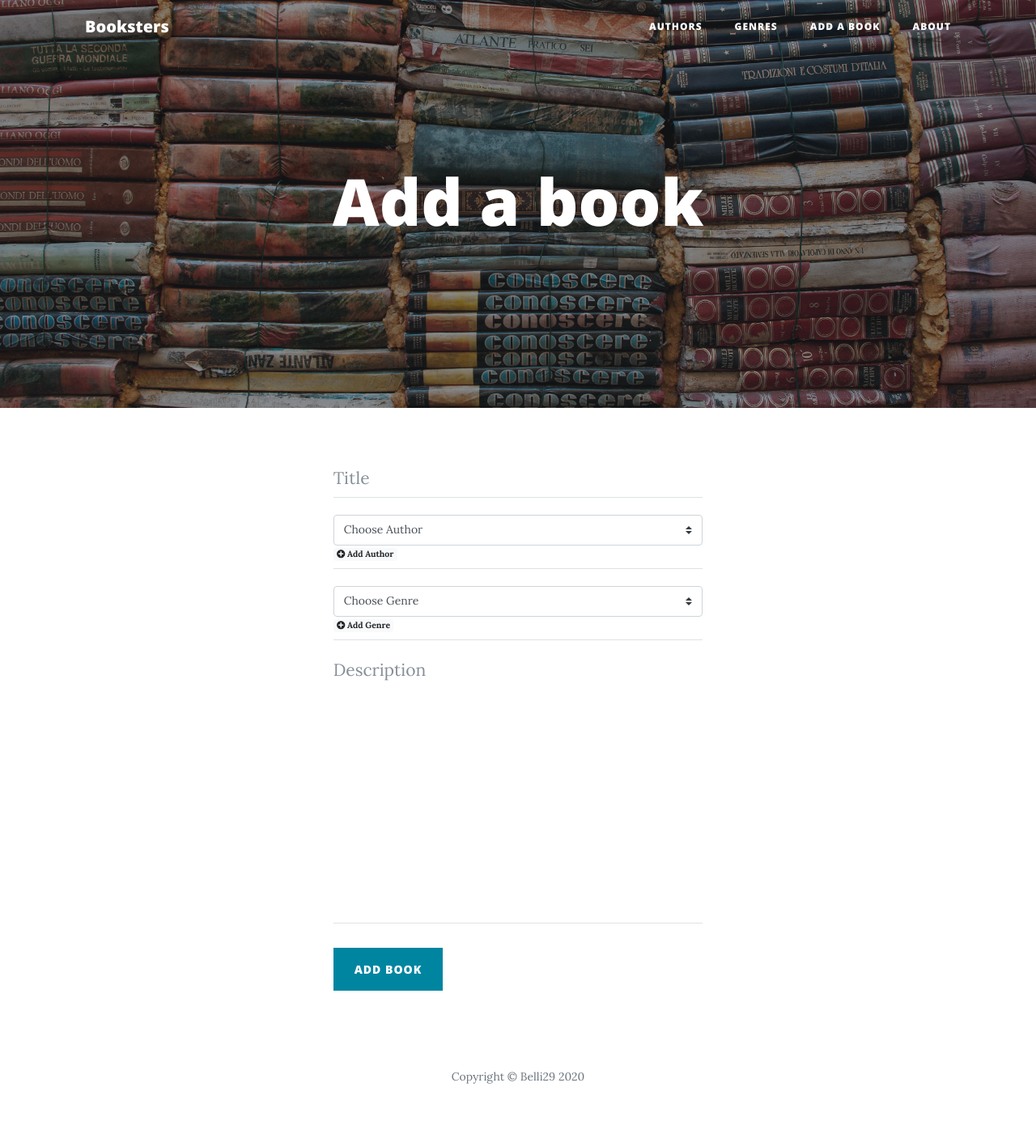
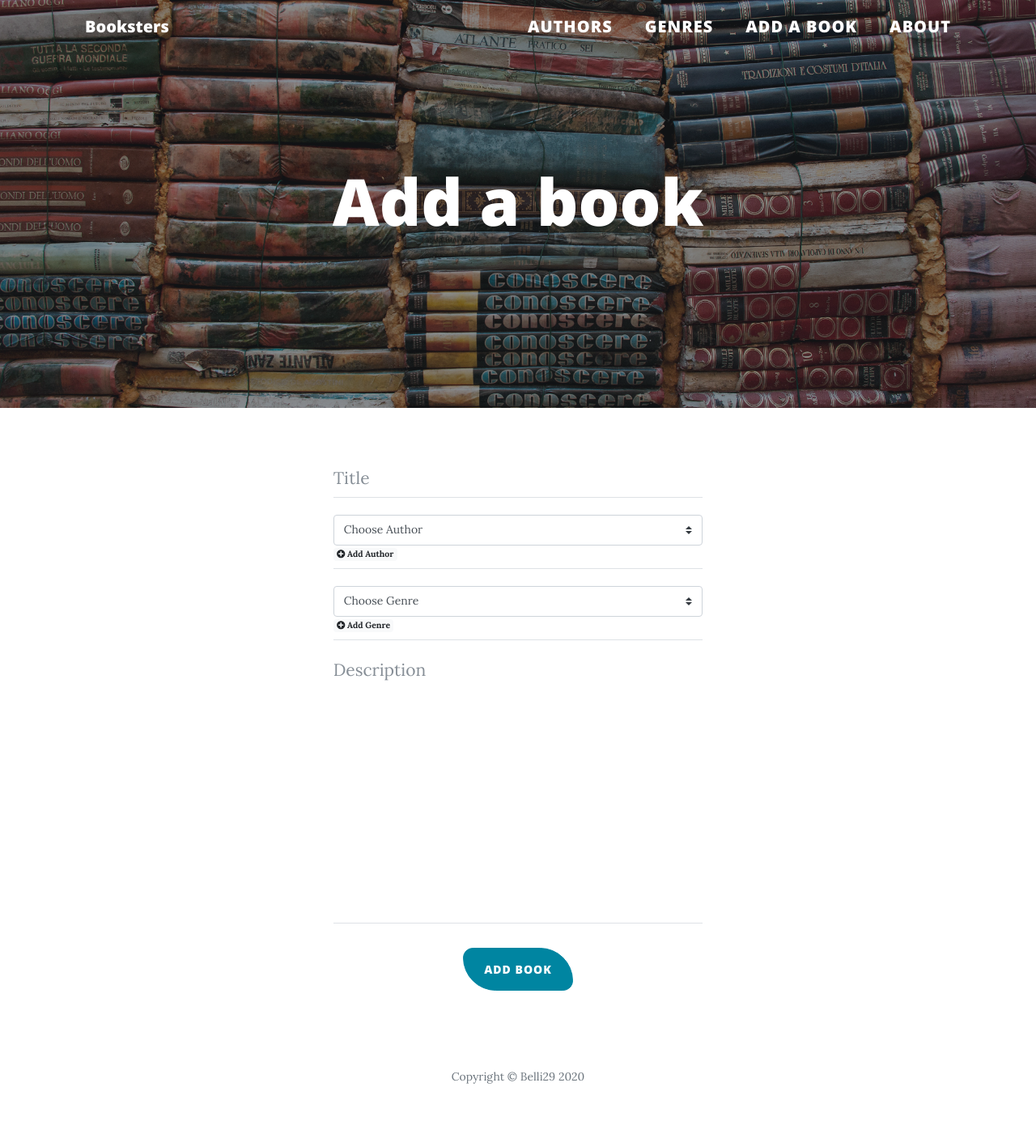
Before and after one commit to belli29/Booksters, a Flask app: page /add_book in a window 1280 px wide. Shown: the whole page at 81% size. Run offline with Flask 2, Linux system fonts and the light colour scheme; data that the repository does not hold is empty; some libraries are stand-ins or nearby versions.

Commit message:
booksters.css file created to customize the theme

```diff
--- a/app.py
+++ b/app.py
@@ -11,11 +11,12 @@ if path.exists("env.py"):
 
 app = Flask(__name__)
 
+# eviroment variables
 app.config['MONGO_DBNAME'] = os.environ.get('MONGODB_NAME')
 app.config['MONGO_URI'] = os.environ.get('MONGO_URI')
 app.config['SECRET_KEY'] = os.environ.get('SECRET_KEY')
+
 mongo = PyMongo(app)
-
 
 # Creates a visual 5 stars scale from array of ratings
 def star_rating(book):
@@ -85,7 +86,7 @@ def get_book_error(book_input):
     return render_template('books.html',
                             books=mongo.db.books.find(),
                             error_message=True,
-                            book_input=book_input)
+                            book_input=book_input.title())
 
 @app.route('/search_book/', methods=["POST"])
 def search_book():
--- /dev/null
+++ b/static/css/booksters.css
@@ -0,0 +1,7 @@
+.book_item {
+    padding: 10px;
+    text-align: center;
+}
+.book_item:hover {
+      transform: scale(1.01);
+}
--- a/static/css/clean-blog.css
+++ b/static/css/clean-blog.css
@@ -108,7 +108,7 @@ img::-moz-selection {
 }
 
 #mainNav .navbar-nav > li.nav-item > a {
-  font-size: 12px;
+  font-size: 1 rem;
   font-weight: 800;
   letter-spacing: 1px;
   text-transform: uppercase;
@@ -390,7 +390,7 @@ footer .copyright {
   padding: 15px 25px;
   letter-spacing: 1px;
   text-transform: uppercase;
-  border-radius: 0;
+  border-radius: 15px 50px;
   font-family: 'Open Sans', 'Helvetica Neue', Helvetica, Arial, sans-serif;
 }
 
--- a/static/scss/_bootstrap-overrides.scss
+++ /dev/null
@@ -1,27 +0,0 @@
-// Bootstrap overrides for this template
-.btn {
-  font-size: 14px;
-  font-weight: 800;
-  padding: 15px 25px;
-  letter-spacing: 1px;
-  text-transform: uppercase;
-  border-radius: 0;
-  @include sans-serif-font;
-}
-
-.btn-primary {
-  background-color: $primary;
-  border-color: $primary;
-  &:hover,
-  &:focus,
-  &:active {
-    color: $white;
-    background-color: darken($primary, 7.5) !important;
-    border-color: darken($primary, 7.5) !important;
-  }
-}
-
-.btn-lg {
-  font-size: 16px;
-  padding: 25px 35px;
-}
--- a/static/scss/_footer.scss
+++ /dev/null
@@ -1,13 +0,0 @@
-// Styling for the footer
-footer {
-  padding: 50px 0 65px;
-  .list-inline {
-    margin: 0;
-    padding: 0;
-  }
-  .copyright {
-    font-size: 14px;
-    margin-bottom: 0;
-    text-align: center;
-  }
-}
--- a/static/scss/_global.scss
+++ /dev/null
@@ -1,77 +0,0 @@
-// Global styling for this template
-body {
-  font-size: 20px;
-  color: $gray-900;
-  @include serif-font;
-}
-
-p {
-  line-height: 1.5;
-  margin: 30px 0;
-  a {
-    text-decoration: underline;
-  }
-}
-
-h1,
-h2,
-h3,
-h4,
-h5,
-h6 {
-  font-weight: 800;
-  @include sans-serif-font;
-}
-
-a {
-  color: $gray-900;
-  @include transition-all;
-  &:focus,
-  &:hover {
-    color: $primary;
-  }
-}
-
-blockquote {
-  font-style: italic;
-  color: $gray-600;
-}
-
-.section-heading {
-  font-size: 36px;
-  font-weight: 700;
-  margin-top: 60px;
-}
-
-.caption {
-  font-size: 14px;
-  font-style: italic;
-  display: block;
-  margin: 0;
-  padding: 10px;
-  text-align: center;
-  border-bottom-right-radius: 5px;
-  border-bottom-left-radius: 5px;
-}
-
-::-moz-selection {
-  color: $white;
-  background: $primary;
-  text-shadow: none;
-}
-
-::selection {
-  color: $white;
-  background: $primary;
-  text-shadow: none;
-}
-
-img::selection {
-  color: $white;
-  background: transparent;
-}
-
-img::-moz-selection {
-  color: $white;
-  background: transparent;
-}
--- a/static/scss/_mixins.scss
+++ /dev/null
@@ -1,68 +0,0 @@
-// Mixins
-// Bootstrap Button Variant
-@mixin button-variant($color, $background, $border) {
-  color: $color;
-  border-color: $border;
-  background-color: $background;
-  &.focus,
-  &:focus {
-    color: $color;
-    border-color: darken($border, 25%);
-    background-color: darken($background, 10%);
-  }
-  &:hover {
-    color: $color;
-    border-color: darken($border, 12%);
-    background-color: darken($background, 10%);
-  }
-  &.active,
-  &:active,
-  .open > &.dropdown-toggle {
-    color: $color;
-    border-color: darken($border, 12%);
-    background-color: darken($background, 10%);
-    &.focus,
-    &:focus,
-    &:hover {
-      color: $color;
-      border-color: darken($border, 25%);
-      background-color: darken($background, 17%);
-    }
-  }
-  &.active,
-  &:active,
-  .open > &.dropdown-toggle {
-    background-image: none;
-  }
-  &.disabled,
-  &[disabled],
-  fieldset[disabled] & {
-    &.focus,
-    &:focus,
-    &:hover {
-      border-color: $border;
-      background-color: $background;
-    }
-  }
-  .badge {
-    color: $background;
-    background-color: $color;
-  }
-}
-@mixin transition-all() {
-  -webkit-transition: all 0.2s;
-  -moz-transition: all 0.2s;
-  transition: all 0.2s;
-}
-@mixin background-cover() {
-  -webkit-background-size: cover;
-  -moz-background-size: cover;
-  -o-background-size: cover;
-  background-size: cover;
-}
-@mixin serif-font() {
-  font-family: 'Lora', 'Times New Roman', serif;
-}
-@mixin sans-serif-font() {
-  font-family: 'Open Sans', 'Helvetica Neue', Helvetica, Arial, sans-serif;
-}
--- a/static/scss/_navbar.scss
+++ /dev/null
@@ -1,100 +0,0 @@
-// Styling for the navbar
-#mainNav {
-  position: absolute;
-  border-bottom: 1px solid $gray-200;
-  background-color: white;
-  @include sans-serif-font;
-  .navbar-brand {
-    font-weight: 800;
-    color: $gray-800;
-  }
-  .navbar-toggler {
-    font-size: 12px;
-    font-weight: 800;
-    padding: 13px;
-    text-transform: uppercase;
-    color: $gray-800;
-  }
-  .navbar-nav {
-    > li.nav-item {
-      > a {
-        font-size: 12px;
-        font-weight: 800;
-        letter-spacing: 1px;
-        text-transform: uppercase;
-      }
-    }
-  }
-  @media only screen and (min-width: 992px) {
-    border-bottom: 1px solid transparent;
-    background: transparent;
-    .navbar-brand {
-      padding: 10px 20px;
-      color: $white;
-      &:focus,
-      &:hover {
-        color: fade-out($white, .2);
-      }
-    }
-    .navbar-nav {
-      > li.nav-item {
-        > a {
-          padding: 10px 20px;
-          color: $white;
-          &:focus,
-          &:hover {
-            color: fade-out($white, .2);
-          }
-        }
-      }
-    }
-  }
-  @media only screen and (min-width: 992px) {
-    -webkit-transition: background-color 0.2s;
-    -moz-transition: background-color 0.2s;
-    transition: background-color 0.2s;
-    /* Force Hardware Acceleration in WebKit */
-    -webkit-transform: translate3d(0, 0, 0);
-    -moz-transform: translate3d(0, 0, 0);
-    -ms-transform: translate3d(0, 0, 0);
-    -o-transform: translate3d(0, 0, 0);
-    transform: translate3d(0, 0, 0);
-    -webkit-backface-visibility: hidden;
-    &.is-fixed {
-      /* when the user scrolls down, we hide the header right above the viewport */
-      position: fixed;
-      top: -67px;
-      -webkit-transition: -webkit-transform 0.2s;
-      -moz-transition: -moz-transform 0.2s;
-      transition: transform 0.2s;
-      border-bottom: 1px solid darken($white, .05);
-      background-color: fade-out($white, .1);
-      .navbar-brand {
-        color: $gray-900;
-        &:focus,
-        &:hover {
-          color: $primary;
-        }
-      }
-      .navbar-nav {
-        > li.nav-item {
-          > a {
-            color: $gray-900;
-            &:focus,
-            &:hover {
-              color: $primary;
-            }
-          }
-        }
-      }
-    }
-    &.is-visible {
-      /* if the user changes the scrolling direction, we show the header */
-      -webkit-transform: translate3d(0, 100%, 0);
-      -moz-transform: translate3d(0, 100%, 0);
-      -ms-transform: translate3d(0, 100%, 0);
-      -o-transform: translate3d(0, 100%, 0);
-      transform: translate3d(0, 100%, 0);
-    }
-  }
-}
--- a/static/scss/_variables.scss
+++ /dev/null
@@ -1,33 +0,0 @@
-// Variables
-
-$white:    #fff !default;
-$gray-100: #f8f9fa !default;
-$gray-200: #e9ecef !default;
-$gray-300: #dee2e6 !default;
-$gray-400: #ced4da !default;
-$gray-500: #adb5bd !default;
-$gray-600: #868e96 !default;
-$gray-700: #495057 !default;
-$gray-800: #343a40 !default;
-$gray-900: #212529 !default;
-$black:    #000 !default;
-
-$blue:    #007bff !default;
-$indigo:  #6610f2 !default;
-$purple:  #6f42c1 !default;
-$pink:    #e83e8c !default;
-$red:     #dc3545 !default;
-$orange:  #fd7e14 !default;
-$yellow:  #ffc107 !default;
-$green:   #28a745 !default;
-$teal:    #0085A1 !default;
-$cyan:    #17a2b8 !default;
-
-$primary:       $teal !default;
-$secondary:     $gray-600 !default;
-$success:       $green !default;
-$info:          $cyan !default;
-$warning:       $yellow !default;
-$danger:        $red !default;
-$light:         $gray-100 !default;
-$dark:          $gray-800 !default;
--- a/static/scss/clean-blog.scss
+++ /dev/null
@@ -1,9 +0,0 @@
-@import "variables.scss";
-@import "mixins.scss";
-@import "global.scss";
-@import "navbar.scss";
-@import "masthead.scss";
-@import "post.scss";
-@import "contact.scss";
-@import "footer.scss";
-@import "bootstrap-overrides.scss";
--- a/templates/add_book.html
+++ b/templates/add_book.html
@@ -43,8 +43,7 @@
                 </div>
             </div>
             <br>
-            <div id="success"></div>
-            <div class="form-group">
+            <div class="form-group text-center">
                 <button type="submit" class="btn btn-primary" >Add book</button>
             </div>
             </form>
--- a/templates/base.html
+++ b/templates/base.html
@@ -16,8 +16,10 @@
   <script src="https://cdnjs.cloudflare.com/ajax/libs/font-awesome/5.12.1/js/all.min.js" integrity="sha256-MAgcygDRahs+F/Nk5Vz387whB4kSK9NXlDN3w58LLq0=" crossorigin="anonymous"></script>
   <link href='https://fonts.googleapis.com/css?family=Lora:400,700,400italic,700italic' rel='stylesheet' type='text/css'>
   <link href='https://fonts.googleapis.com/css?family=Open+Sans:300italic,400italic,600italic,700italic,800italic,400,300,600,700,800' rel='stylesheet' type='text/css'>
-  <!-- Custom styles for this template -->
-  <link href="{{ url_for ('static', filename='css/clean-blog.min.css')}}" rel="stylesheet">
+  <!-- clean blog theme style -->
+  <link href="{{ url_for ('static', filename='css/clean-blog.css')}}" rel="stylesheet" type='text/css'>
+  <!-- customized style -->
+  <link href="{{ url_for ('static', filename='css/booksters.css')}}" rel="stylesheet" type='text/css'>
 
 </head>
 
--- a/templates/books.html
+++ b/templates/books.html
@@ -30,7 +30,7 @@
 
 {% block content %}
     {% for book in books %}
-        <div class="post-preview">
+        <div class="post-preview book_item">
             <a href="{{url_for('get_book', book_author=book.book_author, book_title=book.book_title)}}">
                 <h2 class="post-title">
                     {{book.book_title.title()}}
@@ -38,9 +38,9 @@
                 <p class="post-meta"> by
                     <a href="{{url_for('get_books_by_author', author_name=book.book_author)}}">{{book.book_author.title()}}</a>
                 </p>
-                <h3 class="post-subtitle">
+                <p class="post-subtitle">
                     {{book.book_short_description}}
-                </h3>
+                </p>
                 <h4 id= "rating" class="post-subtitle">{{book.star_rating}}</h4>
                 <h4>based on {{book.book_rating|length}} votes </h4>
             </a>
```
Also changed, not shown: requirements.txt (+12 -0 lines), static/scss/_contact.scss (deleted, +0 -60 lines), static/scss/_masthead.scss (deleted, +0 -82 lines), static/scss/_post.scss (deleted, +0 -42 lines), README.md, static/css/clean-blog.min.css (deleted), 1 other file.
